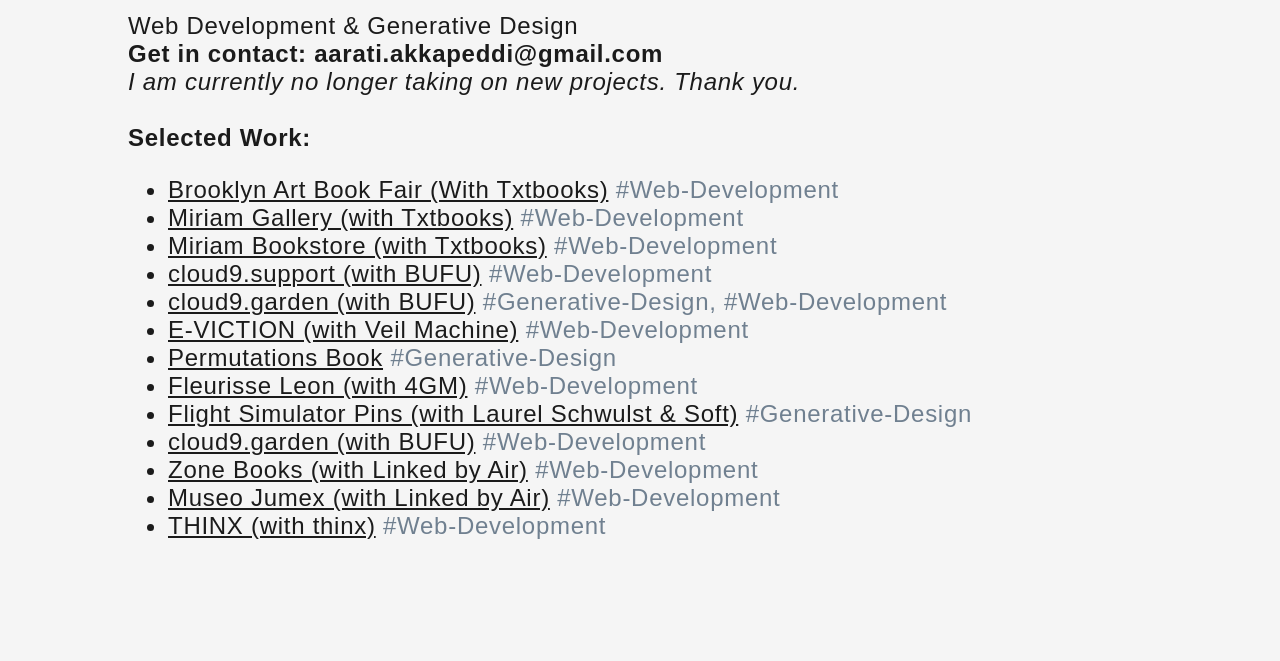
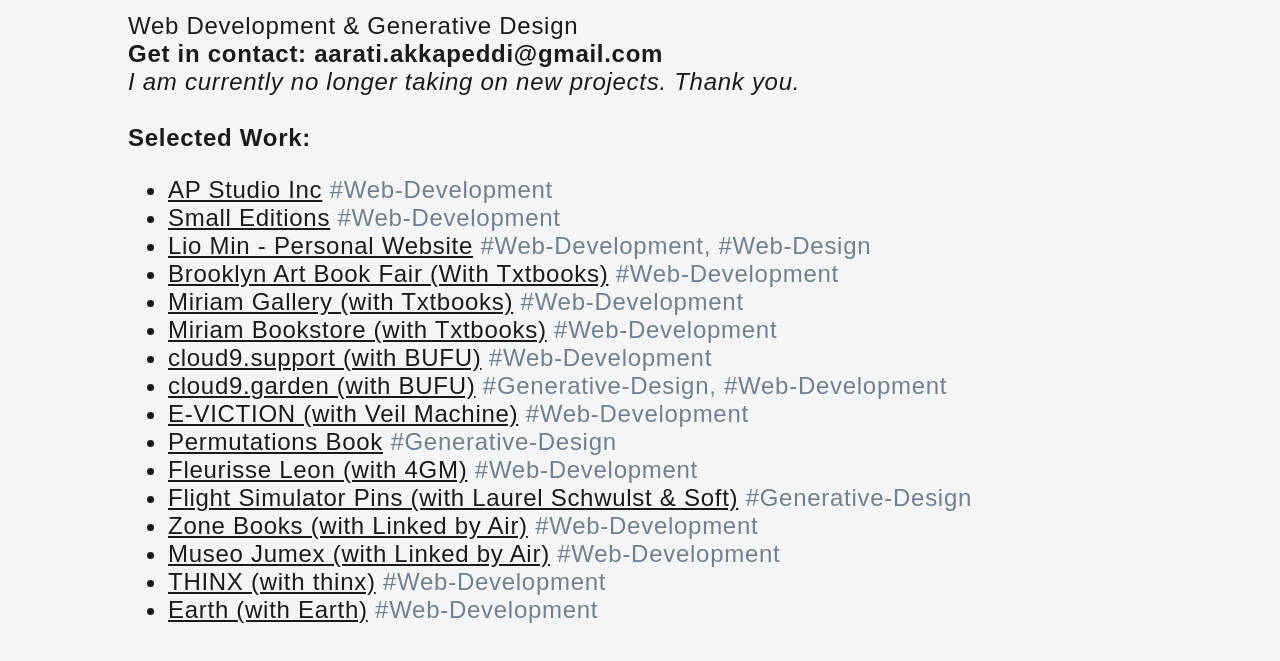
Before and after one commit to AaratiAkkapeddi/aarati.services, a plain HTML site: page index.html in a window 1280 px wide. Shown: the part 247-908 px from the top of the page. Before the commit the page ends 886 px from the top, so only its background shows below. Drawn offline with Linux system fonts and the light colour scheme; a web font is replaced by a local one.

Commit message:
adding projs

```diff
--- a/index.html
+++ b/index.html
@@ -20,6 +20,9 @@
 				<h4><strong>Selected Work:</strong></h4>
 
 				<ul>
+					<li><a href="https://apstudio-inc.com/">AP Studio Inc</a><span style="color:slategrey"> #Web-Development</span></li>
+					<li><a href="https://smalleditions.nyc/">Small Editions</a><span style="color:slategrey"> #Web-Development</span></li>
+					<li><a href="https://liomin.com/">Lio Min - Personal Website</a><span style="color:slategrey"> #Web-Development, #Web-Design</span></li>
 					<li><a href="https://www.bkabf.info/">Brooklyn Art Book Fair (With Txtbooks)</a><span style="color:slategrey"> #Web-Development</span></li>
 					<li><a href="https://miriamgallery.com/">Miriam Gallery (with Txtbooks)</a><span style="color:slategrey"> #Web-Development</span></li>
 					<li><a href="https://miriam.shoplightspeed.com/">Miriam Bookstore (with Txtbooks)</a><span style="color:slategrey"> #Web-Development</span></li>
@@ -29,10 +32,10 @@
 					<li><a href="https://www.txtbooks.us/permutations/">Permutations Book</a><span style="color:slategrey"> #Generative-Design</span></li>
 					<li><a href="https://www.fleurisse-leon.com/">Fleurisse Leon (with 4GM)</a><span style="color:slategrey"> #Web-Development</span></li>
 					<li><a href="https://left.gallery/work/flight-simulator-poster">Flight Simulator Pins (with Laurel Schwulst & Soft)</a><span style="color:slategrey"> #Generative-Design</span></li>
-					<li><a href="https://cloud9.garden/">cloud9.garden (with BUFU)</a><span style="color:slategrey"> #Web-Development</span></li>
 					<li><a href="https://www.zonebooks.org/">Zone Books (with Linked by Air)</a><span style="color:slategrey"> #Web-Development</span></li>
 					<li><a href="https://www.fundacionjumex.org/es">Museo Jumex (with Linked by Air)</a><span style="color:slategrey"> #Web-Development</span></li>
 					<li><a href="https://www.shethinx.com/">THINX (with thinx)</a><span style="color:slategrey"> #Web-Development</span></li>
+					<li><a href="https://earth6r.com/">Earth (with Earth)</a><span style="color:slategrey"> #Web-Development</span></li>
 				</ul>
        </div>
 
```
